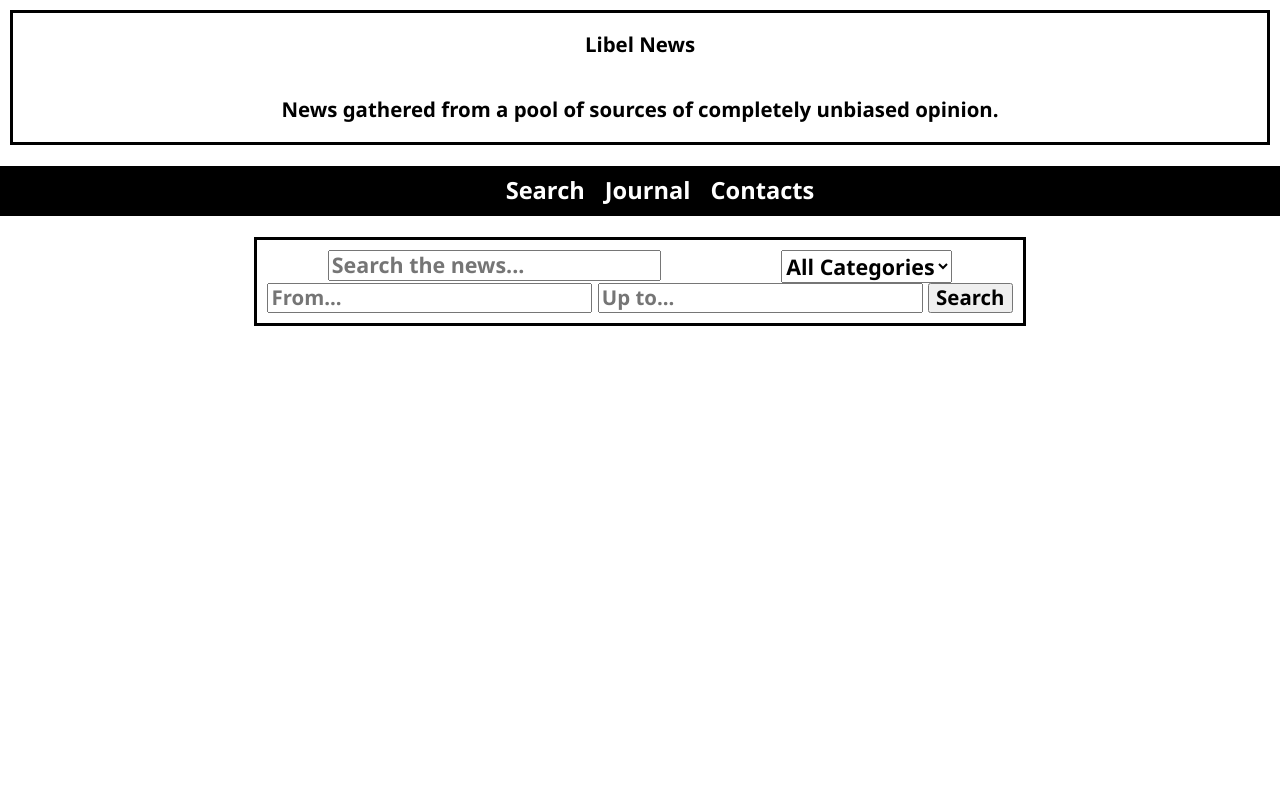
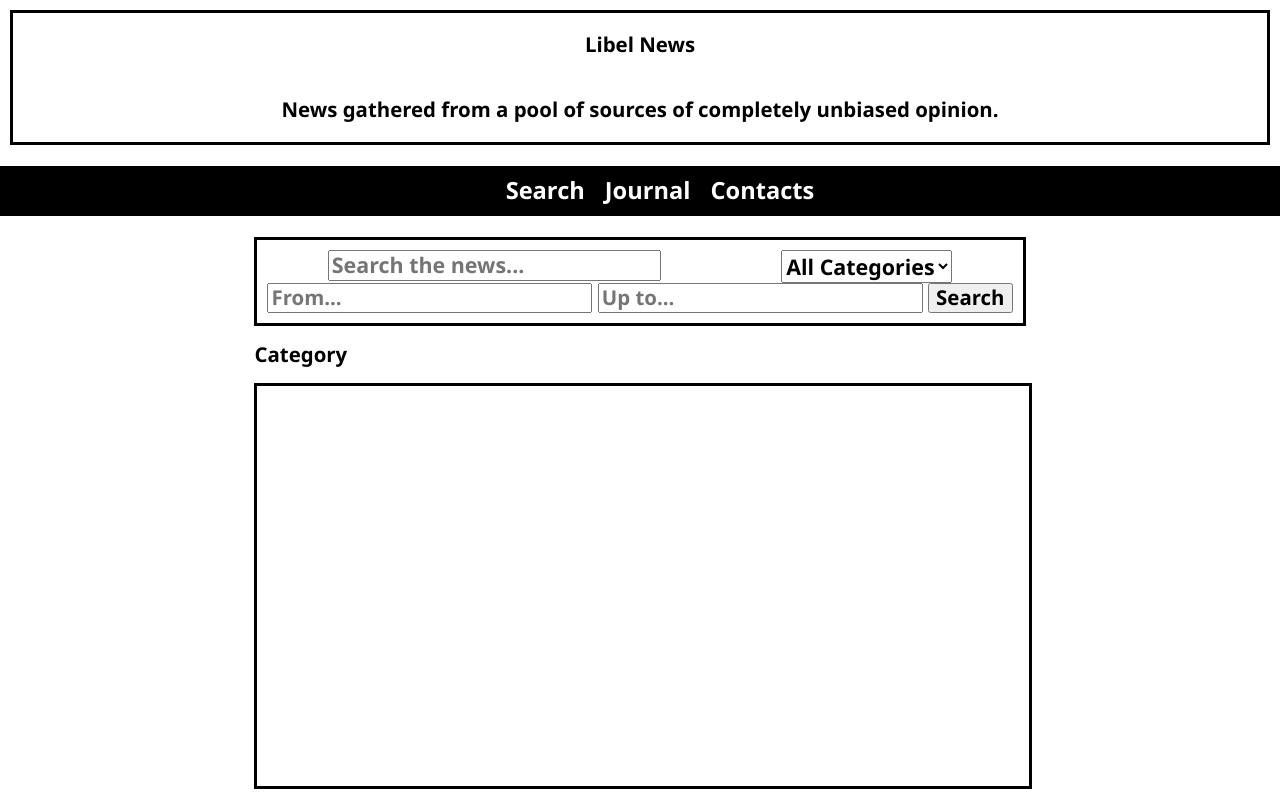
Before and after one commit to rhonvyramos/News_Article_Searcher, a plain HTML site: page index.html in a window 1280 px wide. Drawn offline with nearby package versions, Linux system fonts and the light colour scheme.

Commit message:
results output styling satisfied

```diff
--- a/index.html
+++ b/index.html
@@ -56,6 +56,11 @@
                 <input type="text" id="date_to" placeholder="Up to...">
                 <button id="search_input_button">Search</button>
             </section>
+        </section>
+
+        <section id="journal_news_results">
+            <h2 id="results_title">Category</h2>
+            <section id="results_outputs"></section>
         </section>
     </section>
 
--- a/styles/style.css
+++ b/styles/style.css
@@ -67,7 +67,9 @@ header {
 /* search input stylings */
 #tab_search {
     display: flex;
+    flex-direction: column;
     justify-content: center;
+    align-items: center;
 }
 
 #search_input {
@@ -125,13 +127,17 @@ header {
     margin-left: 20px;
 }
 
+#journal_news_results {
+    width: 100%;
+}
+
 #entry_text {
     height: 100%;
 }
 
 #results_outputs {
     height: 400px;
-    width: 200px;
+    width: 100%;
 
     border-style: solid;
     margin-right: 20px;
```
